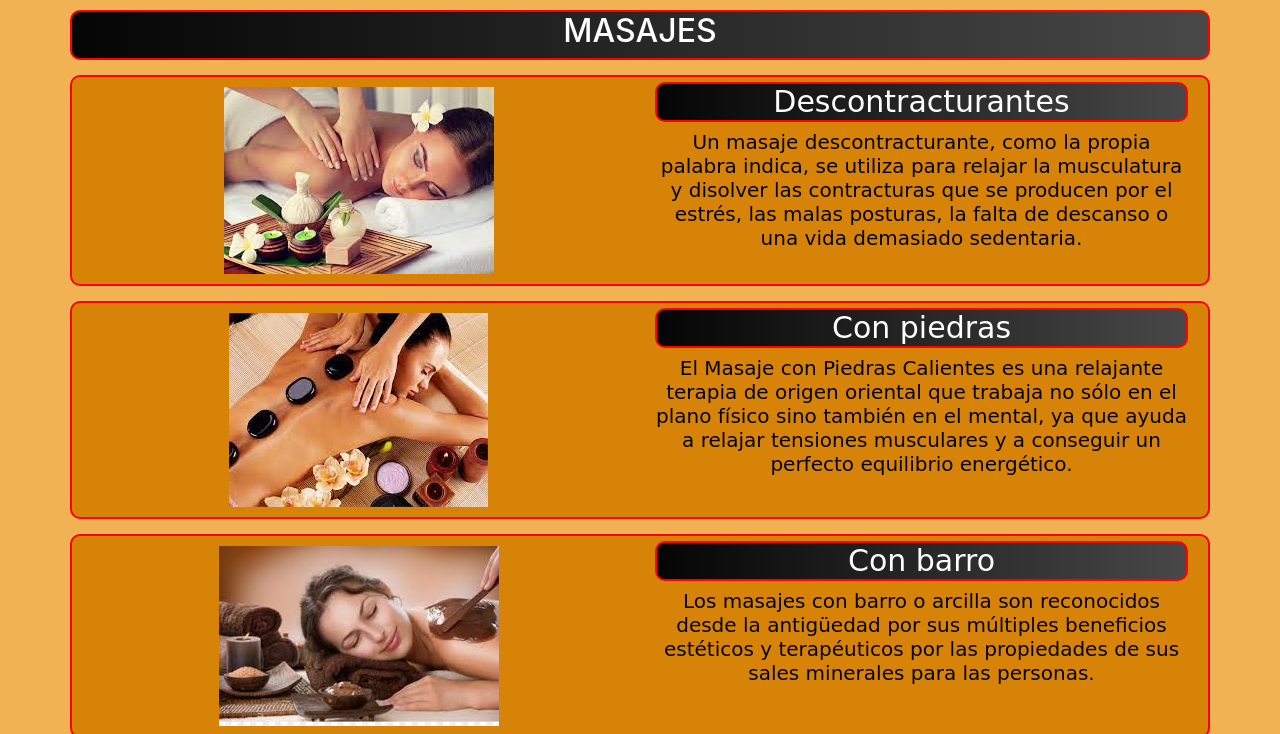
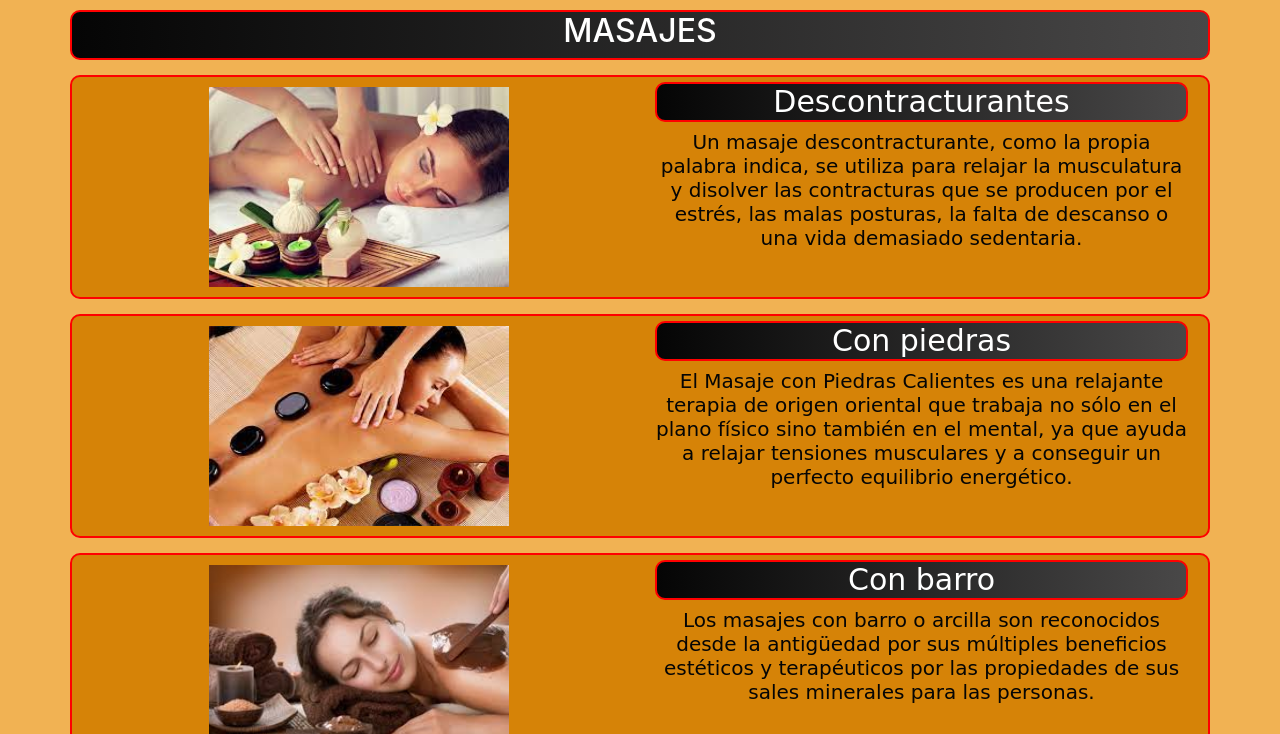
Before and after one commit to leop1985/vestida-de-mar, a website: page masajes.html in a window 1280 px wide. Shown: the part 66-800 px from the top of the page. Drawn offline with nearby package versions, Linux system fonts and the light colour scheme.

Commit message:
tamaño imagenes masajes

```diff
--- a/masajes.html
+++ b/masajes.html
@@ -55,7 +55,7 @@
         <dIv class="container">
             <div class="row contenedorImgMasajes">
                 <div class="col-md-6 centrado">
-                    <img src="imagenes/masajes.jpg" alt="...">
+                    <img src="imagenes/masajes.jpg" class="masajes_imagen" alt="...">
                 </div>
                 <div class="col-md-6" style=" color: rgb(5, 5, 5); font-family: cursive;">
                     <h2 align="center" class="subtitulos gradiente">
@@ -67,7 +67,7 @@
         <dIv class="container">
             <div class="row contenedorImgMasajes">
                 <div class="col-md-6 centrado">
-                    <img src="imagenes/masajes_con_piedras.jpg" alt="...">
+                    <img src="imagenes/masajes_con_piedras.jpg" class="masajes_imagen" alt="...">
                 </div>
                 <div class="col-md-6"  style=" color: rgb(5, 5, 5); font-family: cursive;">
                     <h2 align="center" class="subtitulos gradiente">
@@ -80,7 +80,7 @@
         <dIv class="container">
             <div class="row contenedorImgMasajes">
                 <div class="col-md-6 centrado">
-                    <img src="imagenes/masaje_con_barro.jpg" alt="...">
+                    <img src="imagenes/masaje_con_barro.jpg" class="masajes_imagen" alt="...">
                 </div>
                 <div class="col-md-6"  style=" color: rgb(5, 5, 5); font-family: cursive;">
                     <h2 align="center" class="subtitulos gradiente">
```
